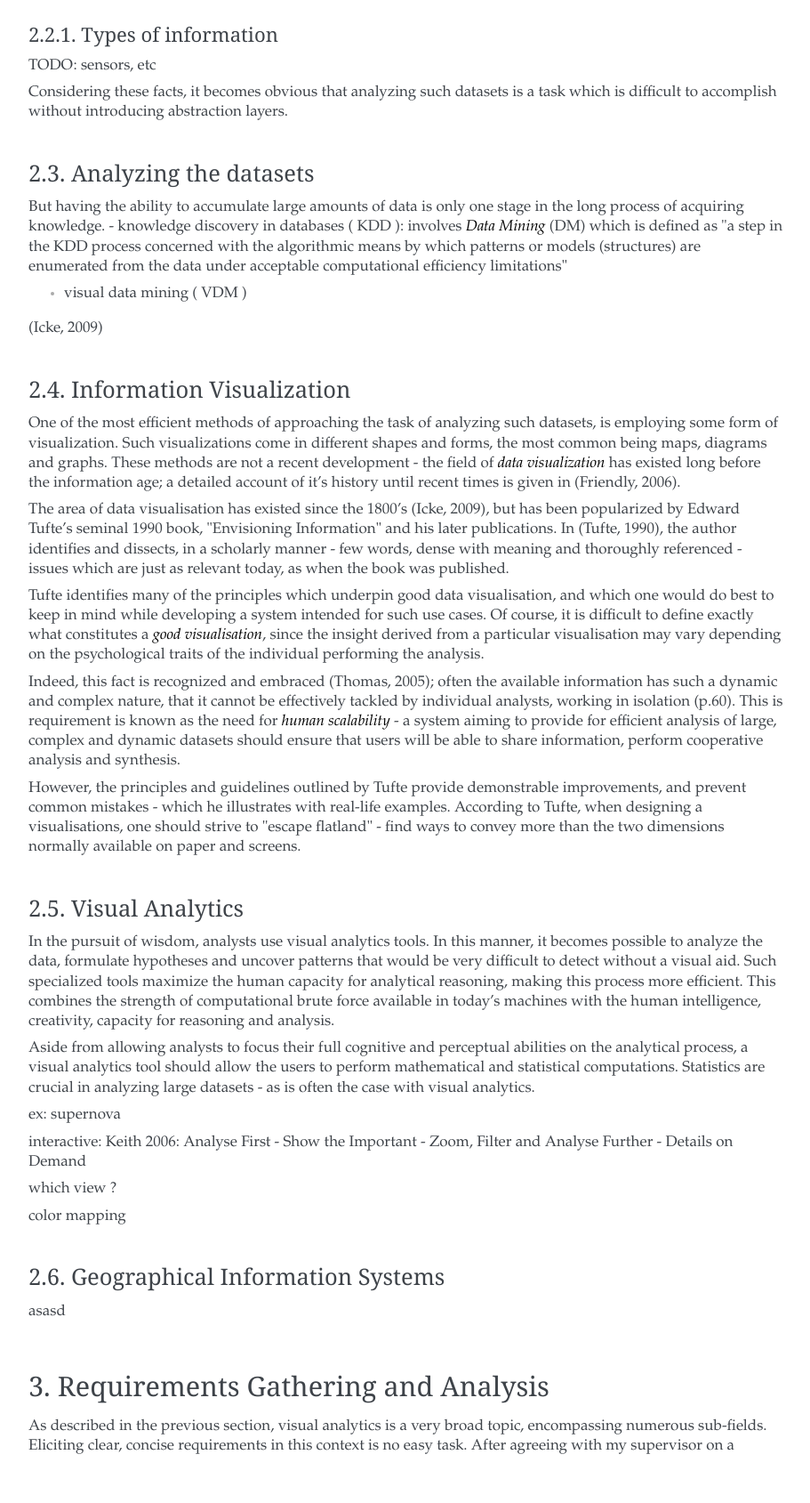
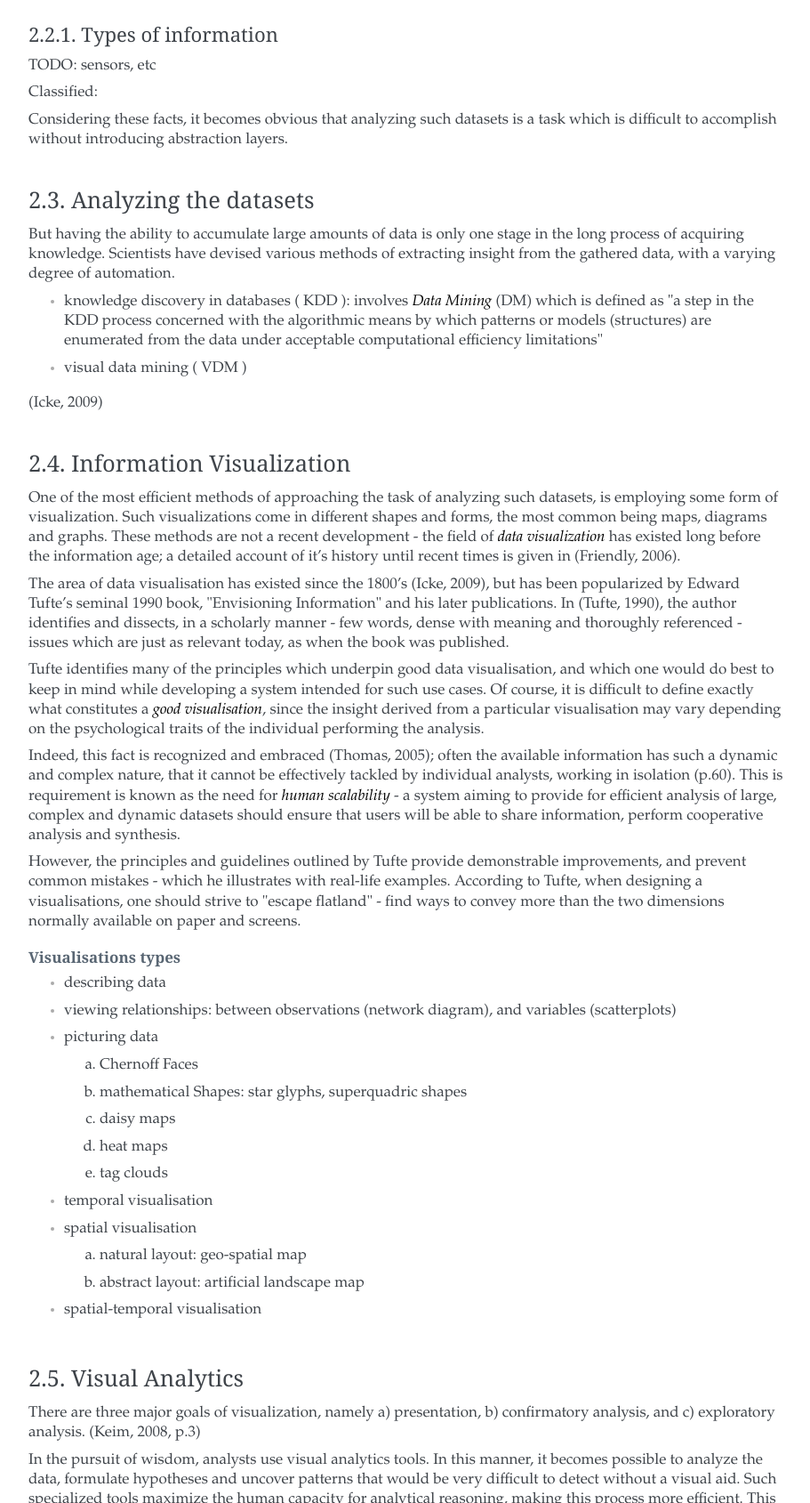
Before and after one commit to mihai-rotaru/wf-viz-report, a plain HTML site: page index.html in a window 1280 px wide. Shown: the part 1111-2800 px from the top of the page at 89% size, without its empty margins (240-1151 px from the left). Drawn offline with Linux system fonts and the light colour scheme.

Commit message:
update webpage

```diff
--- a/index.html
+++ b/index.html
@@ -899,6 +899,7 @@ information flowed through electronic channels in 2002 (Lyman 2003).</p></div>
 <h4 id="_types_of_information">2.2.1. Types of information</h4>
 <div class="paragraph"><p>TODO:
 sensors, etc</p></div>
+<div class="paragraph"><p>Classified:</p></div>
 <div class="paragraph"><p>Considering these facts, it becomes obvious that analyzing such datasets is a
 task which is difficult to accomplish without introducing abstraction layers.</p></div>
 </div>
@@ -906,11 +907,16 @@ task which is difficult to accomplish without introducing abstraction layers.</p
 <div class="sect2">
 <h3 id="_analyzing_the_datasets">2.3. Analyzing the datasets</h3>
 <div class="paragraph"><p>But having the ability to accumulate large amounts of data is only one stage in
-the long process of acquiring knowledge.
-- knowledge discovery in databases ( KDD ): involves <em>Data Mining</em> (DM) which is
+the long process of acquiring knowledge. Scientists have devised various methods
+of extracting insight from the gathered data, with a varying degree of automation.</p></div>
+<div class="ulist"><ul>
+<li>
+<p>
+knowledge discovery in databases ( KDD ): involves <em>Data Mining</em> (DM) which is
 defined as "a step in the KDD process concerned with the algorithmic means by which patterns or models (structures)
-are enumerated from the data under acceptable computational efficiency limitations"</p></div>
-<div class="ulist"><ul>
+are enumerated from the data under acceptable computational efficiency limitations"
+</p>
+</li>
 <li>
 <p>
 visual data mining ( VDM )
@@ -950,9 +956,82 @@ improvements, and prevent common mistakes - which he illustrates with real-life
 examples. According to Tufte, when designing a visualisations, one should strive
 to "escape flatland" - find ways to convey more than the two dimensions normally
 available on paper and screens.</p></div>
+<div class="ulist"><div class="title">Visualisations types</div><ul>
+<li>
+<p>
+describing data
+</p>
+</li>
+<li>
+<p>
+viewing relationships: between observations (network diagram), and variables (scatterplots)
+</p>
+</li>
+<li>
+<p>
+picturing data
+</p>
+<div class="olist loweralpha"><ol class="loweralpha">
+<li>
+<p>
+Chernoff Faces
+</p>
+</li>
+<li>
+<p>
+mathematical Shapes: star glyphs, superquadric shapes
+</p>
+</li>
+<li>
+<p>
+daisy maps
+</p>
+</li>
+<li>
+<p>
+heat maps
+</p>
+</li>
+<li>
+<p>
+tag clouds
+</p>
+</li>
+</ol></div>
+</li>
+<li>
+<p>
+temporal visualisation
+</p>
+</li>
+<li>
+<p>
+spatial visualisation
+</p>
+<div class="olist loweralpha"><ol class="loweralpha">
+<li>
+<p>
+natural layout: geo-spatial map
+</p>
+</li>
+<li>
+<p>
+abstract layout: artificial landscape map
+</p>
+</li>
+</ol></div>
+</li>
+<li>
+<p>
+spatial-temporal visualisation
+</p>
+</li>
+</ul></div>
 </div>
 <div class="sect2">
 <h3 id="_visual_analytics_2">2.5. Visual Analytics</h3>
+<div class="paragraph"><p>There are three major goals of visualization, namely a) presentation, b)
+confirmatory analysis, and c) exploratory analysis. (Keim, 2008, p.3)</p></div>
 <div class="paragraph"><p>In the pursuit of wisdom, analysts use visual analytics tools. In this manner, it
 becomes possible to analyze the data, formulate hypotheses and uncover patterns
 that would be very difficult to detect without a visual aid. Such specialized
@@ -966,18 +1045,21 @@ users to perform mathematical and statistical computations. Statistics are
 crucial in analyzing large datasets - as is often the case with visual
 analytics.</p></div>
 <div class="paragraph"><p>ex: supernova</p></div>
+<div class="sect3">
+<h4 id="_visual_analytics_process">2.5.1. Visual Analytics Process</h4>
 <div class="paragraph"><p>interactive:
 Keith 2006:
 Analyse First -
 Show the Important -
 Zoom, Filter and Analyse Further -
 Details on Demand</p></div>
-<div class="paragraph"><p>which view ?</p></div>
+<div class="paragraph"><p>TODO: add an image based on (Keim, 2008 Fig.2)</p></div>
 <div class="paragraph"><p>color mapping</p></div>
 </div>
+</div>
 <div class="sect2">
-<h3 id="_geographical_information_systems">2.6. Geographical Information Systems</h3>
-<div class="paragraph"><p>asasd</p></div>
+<h3 id="_geo_spatial_visualization">2.6. Geo-spatial Visualization</h3>
+<div class="paragraph"><p>TODO: add information specific to geo-spatial visualizations</p></div>
 </div>
 </div>
 </div>
@@ -986,7 +1068,48 @@ Details on Demand</p></div>
 <div class="sectionbody">
 <div class="paragraph"><p>As described in the previous section, visual analytics is a very broad
 topic, encompassing numerous sub-fields. Eliciting clear, concise requirements
-in this context is no easy task. After agreeing with my supervisor on a</p></div>
+in this context is no easy task. After carefully considering the available
+options and consulting with my supervisor, the following requirements have been
+identified:</p></div>
+<div class="ulist"><ul>
+<li>
+<p>
+the system should be able to load datasets - in the form of XML files
+</p>
+</li>
+<li>
+<p>
+display data on a geo-spatial heat map
+</p>
+</li>
+<li>
+<p>
+provide a timeline-based views for datasets which have time information
+</p>
+</li>
+<li>
+<p>
+allow the user to select visualisation parameters - which area to view, parameters to
+  display, zoom level, the period of time to display
+</p>
+</li>
+<li>
+<p>
+provide additional visualisation methods: graph, scatterplot, star glyphs, pie charts
+</p>
+</li>
+<li>
+<p>
+perform statistical computations: mean, standard deviation
+</p>
+</li>
+</ul></div>
+<div class="paragraph"><p>These requirements provide the general direction of the project, but they are not
+set in stone and may be adjusted to accommodate the evolution of the project. Some
+features might prove too difficult to implement and be dropped, or might have a
+low return on investment - in other words, implementing it would be too costly and
+the value it provides does not justify the effort. Other features might be added,
+if they would add value to the project.</p></div>
 </div>
 </div>
 <div class="sect1">
@@ -1129,7 +1252,7 @@ McConnell, S. (2004) "Code Complete: A Practical Handbook of Software Constructi
 <div id="footnotes"><hr></div>
 <div id="footer">
 <div id="footer-text">
-Last updated 2012-01-30 10:04:27 GMT
+Last updated 2012-01-30 11:22:12 GMT
 </div>
 </div>
 </body>
```
